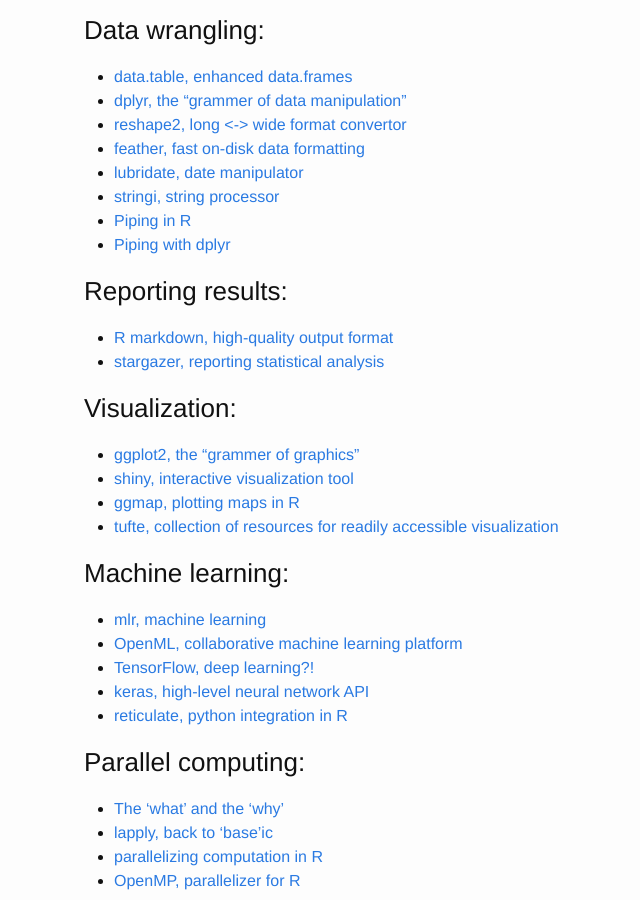
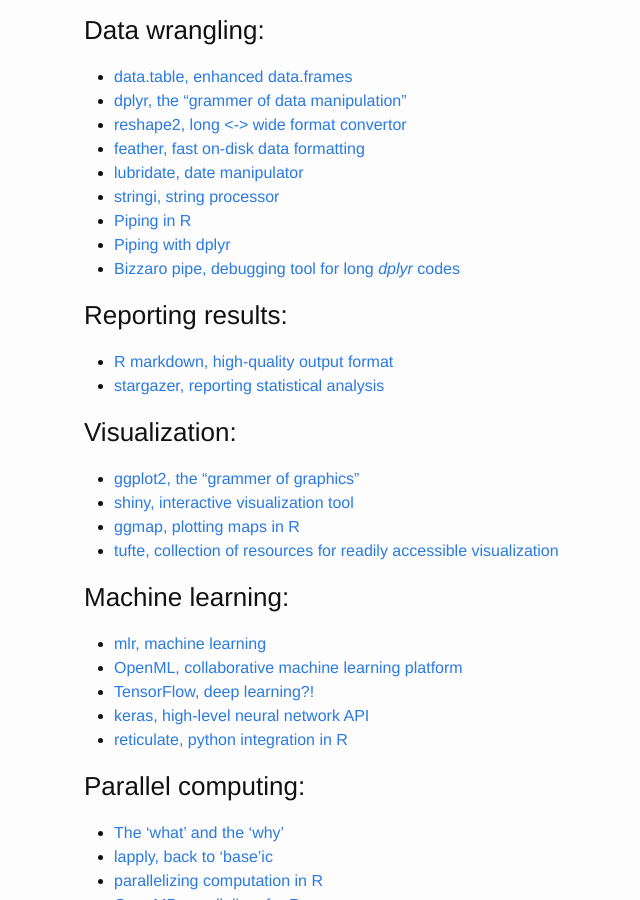
Before and after one commit to j1yoo/j1yoo.github.io, a Jekyll site: the page built from _posts/2017-06-08-useful_r_packages.md, in a window 1280 px wide and 900 px high, scrolled down 330 px. Shown: the whole window, without its empty margins (186-826 px from the left). Built offline with Jekyll 4.4.1, drawn with Linux system fonts in a browser that asks for light colours.

Commit message:
Update 2017-06-08-useful_r_packages.md

```diff
--- a/_posts/2017-06-08-useful_r_packages.md
+++ b/_posts/2017-06-08-useful_r_packages.md
@@ -18,6 +18,7 @@
 * [stringi, string processor](https://www.rdocumentation.org/packages/stringi/versions/1.1.5)
 * [Piping in R](https://www.r-statistics.com/2014/08/simpler-r-coding-with-pipes-the-present-and-future-of-the-magrittr-package/)
 * [Piping with dplyr](http://seananderson.ca/2014/09/13/dplyr-intro.html)
+* [Bizzaro pipe, debugging tool for long _dplyr_ codes](https://cran.r-project.org/web/packages/replyr/vignettes/BizarroPipe.html)
 
 ### Reporting results:
 * [R markdown, high-quality output format](https://www.rstudio.com/wp-content/uploads/2016/03/rmarkdown-cheatsheet-2.0.pdf)
```
